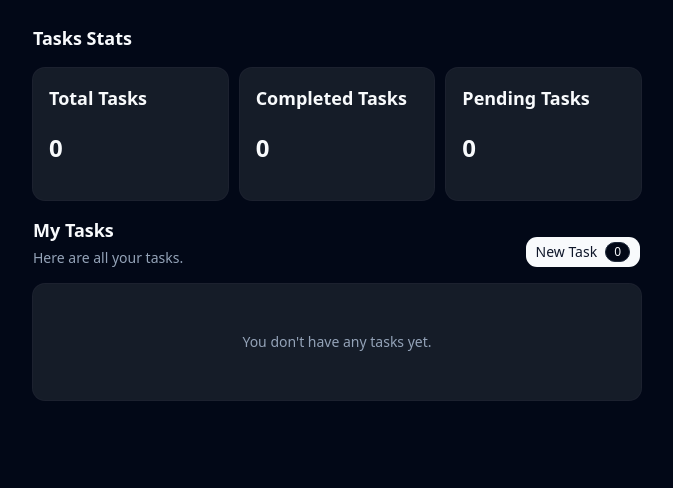
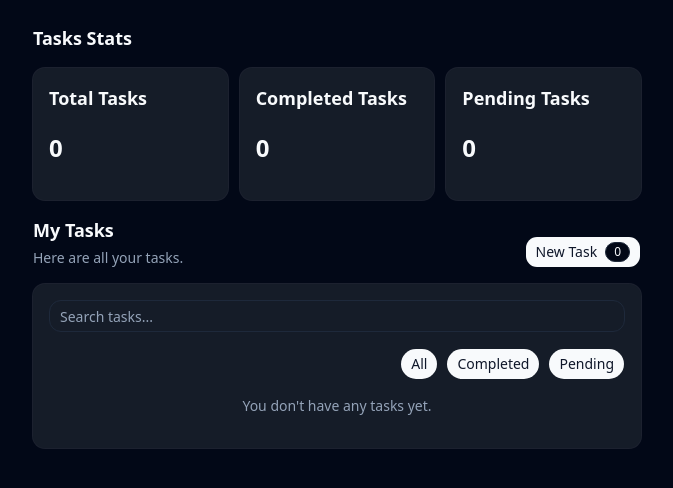
Before and after one commit to MatheusRezendev/task-flow, a React (Vite) app: page / in a window 1280 px wide. Shown: the top 488 px of the page, without its empty margins (303-976 px from the left). Built offline with nearby package versions, Linux system fonts and the light colour scheme.

Commit message:
feat: implement task filtering and searching in task management UI

```diff
--- a/src/App.tsx
+++ b/src/App.tsx
@@ -1,11 +1,23 @@
-import { useState } from "react";
+import { useEffect, useState } from "react";
 import { TaskList } from "./components/TaskList";
 import { TaskStats } from "./components/TaskStats";
 
 import type { Task } from "./types/task";
+import { TaskViewProvider } from "./components/TaskViewProvider";
 
 function App() {
-  const [tasks, setTasks] = useState<Task[]>([]);
+  const [tasks, setTasks] = useState<Task[]>(() => {
+    const storedTasks = localStorage.getItem("task-flow:tasks");
+
+    if(!storedTasks) return [];
+
+    const parsedTasks = JSON.parse(storedTasks).map((task: Task) => ({
+      ...task,
+      createdAt: new Date(task.createdAt),
+    }));
+
+    return parsedTasks;
+  });
 
   const total = tasks.length;
   const completed = tasks.filter(task => task.completed).length;
@@ -39,11 +51,16 @@ function App() {
     }))
   };
 
+  useEffect(() => {
+    localStorage.setItem("task-flow:tasks", JSON.stringify(tasks));
+  }, [tasks]);
 
   return (
     <>
       <TaskStats total={total} completed={completed} pending={pending}/>
-      <TaskList tasks={tasks} onAddTask={handleAddTask} onRemoveTask={handleRemoveTask} handleToggleTask={handleToggleTask}/>
+      <TaskViewProvider>
+        <TaskList tasks={tasks} onAddTask={handleAddTask} onRemoveTask={handleRemoveTask} handleToggleTask={handleToggleTask}/>
+      </TaskViewProvider>
     </>
   )
 }
--- a/src/components/TaskList.tsx
+++ b/src/components/TaskList.tsx
@@ -12,6 +12,10 @@ import { TaskItem } from "./TaskItem"
 import { TaskForm } from "./TaskForm"
 
 import { useState } from "react"
+import { useTaskView } from "@/hooks/useTaskView";
+import { TaskToolbar } from "./TaskToolbar"
+import { useTaskFilter } from "@/hooks/useTaskFilter"
+import { useTaskSearch } from "@/hooks/useTaskSearch"
 
 type TaskListProps = {
   tasks: Task[]
@@ -30,15 +34,18 @@ const stylesheet = {
   content: "space-y-3",
   counter: "bg-background text-foreground rounded-full px-2 py-1 text-xs font-medium",
   emptyCard: "gap-0",
-  emptyContent: "py-8 text-center",
+  emptyContent: "py-4 text-center",
   emptyText: "text-sm text-muted-foreground",
   list: "space-y-3",
   button: "inline-flex items-center gap-2",
 }
 
-
 export function TaskList({ tasks, onAddTask, onRemoveTask, handleToggleTask }: TaskListProps) {
     const [isCreateTaskOpen, setIsCreateTaskOpen] = useState(false);
+    const { filter, search } = useTaskView();
+
+    const filteredTasks = useTaskFilter(tasks, filter);
+    const searchedTasks = useTaskSearch(filteredTasks, search);
 
     return <>
         <section className={stylesheet.section}>
@@ -47,12 +54,13 @@ export function TaskList({ tasks, onAddTask, onRemoveTask, handleToggleTask }: T
                     <h2 className={stylesheet.title}>My Tasks</h2>
                     <p className={stylesheet.description}>Here are all your tasks.</p>
                 </div>
+
                 <Dialog open={isCreateTaskOpen} onOpenChange={setIsCreateTaskOpen}>
                     <DialogTrigger asChild>
                         <Button className={stylesheet.button} >
                             New Task
                             <Badge variant="outline" className={stylesheet.counter}>
-                                {tasks.length}
+                                {searchedTasks.length}
                             </Badge>
                         </Button>
                     </DialogTrigger>
@@ -64,12 +72,13 @@ export function TaskList({ tasks, onAddTask, onRemoveTask, handleToggleTask }: T
                 </Dialog>
             </div>
             <Card className={stylesheet.emptyCard}>
+                <TaskToolbar/>
                 <CardContent className={stylesheet.emptyContent}>
-                    {tasks.length === 0 ?(
+                    {searchedTasks.length === 0 ?(
                         <p className={stylesheet.emptyText}>You don't have any tasks yet.</p>
                     ):(
                         <ul className={stylesheet.list}>
-                        {tasks.map((task) => (
+                        {searchedTasks.map((task) => (
                             <TaskItem key={task.id} task={task} onRemoveTask={onRemoveTask} handleToggleTask={handleToggleTask} />
                         ))}
                         </ul>
--- /dev/null
+++ b/src/components/TaskToolbar.tsx
@@ -0,0 +1,38 @@
+import { useTaskView } from "@/hooks/useTaskView";
+import { Input } from "./ui/input";
+import { Button } from "./ui/button";
+
+const stylesheet = {
+  root: "flex flex-col gap-2 rounded-xl px-4 space-y-2",
+  search: "w-full min-w-[240px]",
+  filters: "flex flex-wrap justify-end gap-2",
+  button: "rounded-full",
+}
+
+export function TaskToolbar() {
+    const { setFilter, search, setSearch } = useTaskView();
+
+    return (
+        <>
+            <div className={stylesheet.root}>
+                <Input className={stylesheet.search}
+                    value={search}
+                    onChange={(event) => setSearch(event.target.value)}
+                    placeholder="Search tasks..."
+                />
+
+                <div className={stylesheet.filters}>
+                    <Button className={stylesheet.button} onClick={() => setFilter("all")}>
+                        All
+                    </Button>
+                    <Button className={stylesheet.button} onClick={() => setFilter("completed")}>
+                        Completed
+                    </Button>
+                    <Button className={stylesheet.button} onClick={() => setFilter("pending")}>
+                        Pending
+                    </Button>
+                </div>
+            </div>
+        </>
+    )
+}
--- /dev/null
+++ b/src/components/TaskViewProvider.tsx
@@ -0,0 +1,14 @@
+import { TaskViewContext } from "@/context/taskViewContext";
+import type { TaskFilter } from "@/types/taskFilter";
+import { useState } from "react";
+
+export function TaskViewProvider({ children }: { children: React.ReactNode }) {
+    const [filter, setFilter] = useState<TaskFilter>("all");
+    const [search, setSearch] = useState("");
+
+    return (
+        <TaskViewContext value={{ filter, setFilter, search, setSearch }}>
+            {children}
+        </TaskViewContext>
+    );
+}
--- /dev/null
+++ b/src/context/taskViewContext.ts
@@ -0,0 +1,12 @@
+import { createContext } from "react";
+
+import type { TaskFilter } from "@/types/taskFilter";
+
+export type TaskViewContextValue = {
+  filter: TaskFilter;
+  setFilter: (filter: TaskFilter) => void;
+  search: string;
+  setSearch: (value: string) => void;
+}
+
+export const TaskViewContext = createContext<TaskViewContextValue | null>(null);
--- /dev/null
+++ b/src/hooks/useTaskFilter.tsx
@@ -0,0 +1,15 @@
+import type { Task } from "@/types/task";
+import type { TaskFilter } from "@/types/taskFilter";
+import { useMemo } from "react";
+
+export function useTaskFilter(tasks: Task[], filter: TaskFilter) {
+    return useMemo(() => {
+        return tasks.filter((task) => {
+            if(filter === "all") return true;
+            if(filter === "completed") return task.completed;
+            if(filter === "pending") return !task.completed;
+
+            return true;
+        })
+    }, [tasks, filter])
+}
--- /dev/null
+++ b/src/hooks/useTaskSearch.tsx
@@ -0,0 +1,14 @@
+import type { Task } from "@/types/task";
+import { useMemo } from "react";
+
+export function useTaskSearch(tasks: Task[], search: string) {
+    return useMemo(() => {
+        return tasks.filter((task) => {
+            const searchTerm = search.toLowerCase();
+            return (
+                task.title.toLowerCase().includes(searchTerm) ||
+                task.description.toLowerCase().includes(searchTerm)
+            );
+        })
+    }, [tasks, search])
+}
--- /dev/null
+++ b/src/hooks/useTaskView.tsx
@@ -0,0 +1,12 @@
+import { TaskViewContext } from "@/context/taskViewContext";
+import { useContext } from "react";
+
+export function useTaskView() {
+    const context = useContext(TaskViewContext);
+
+    if (!context) {
+        throw new Error("useTaskView must be used within a TaskViewProvider");
+    }
+
+    return context;
+}
--- /dev/null
+++ b/src/types/taskFilter.ts
@@ -0,0 +1,4 @@
+export type TaskFilter =
+    "all" |
+    "completed" |
+    "pending";
```
